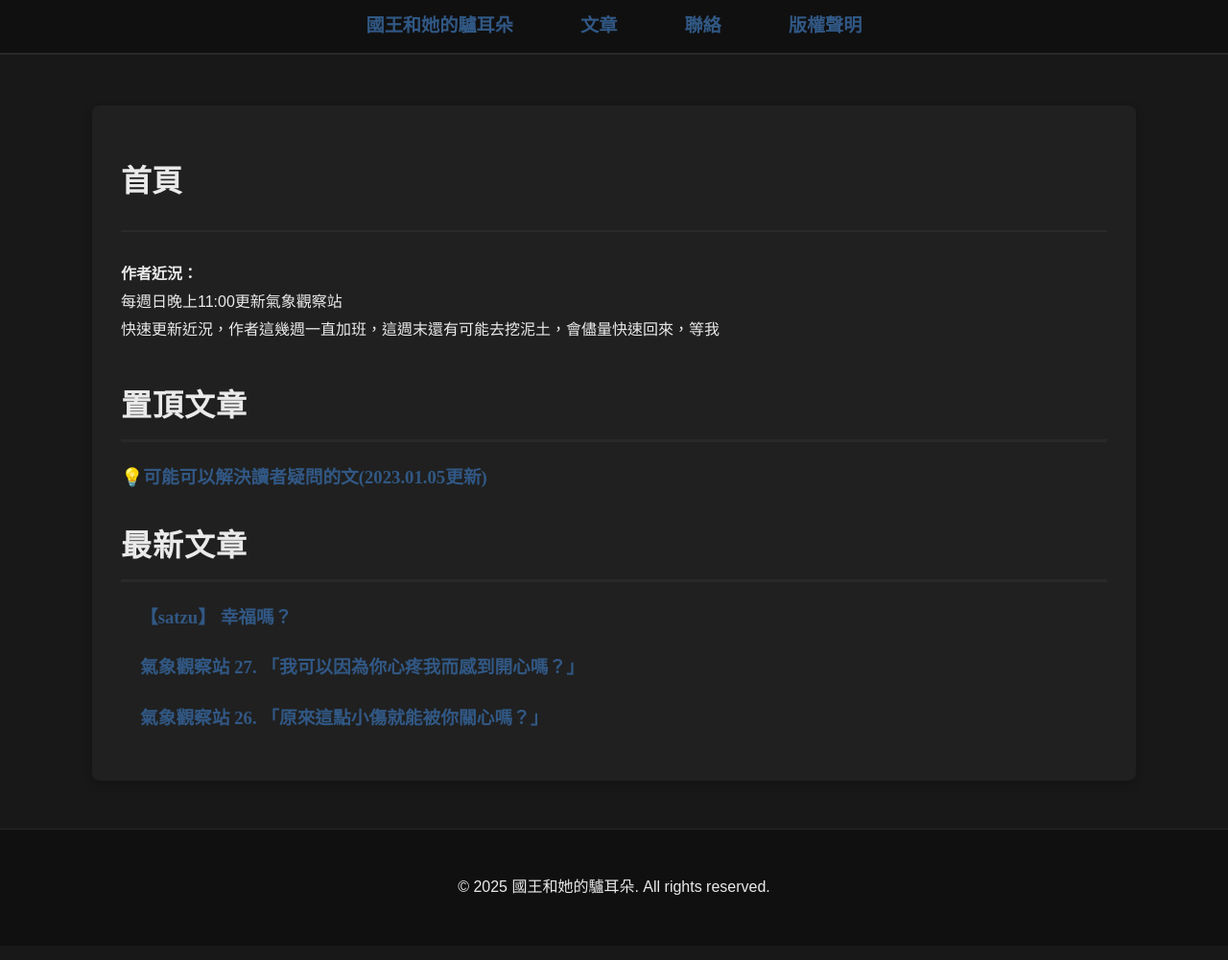
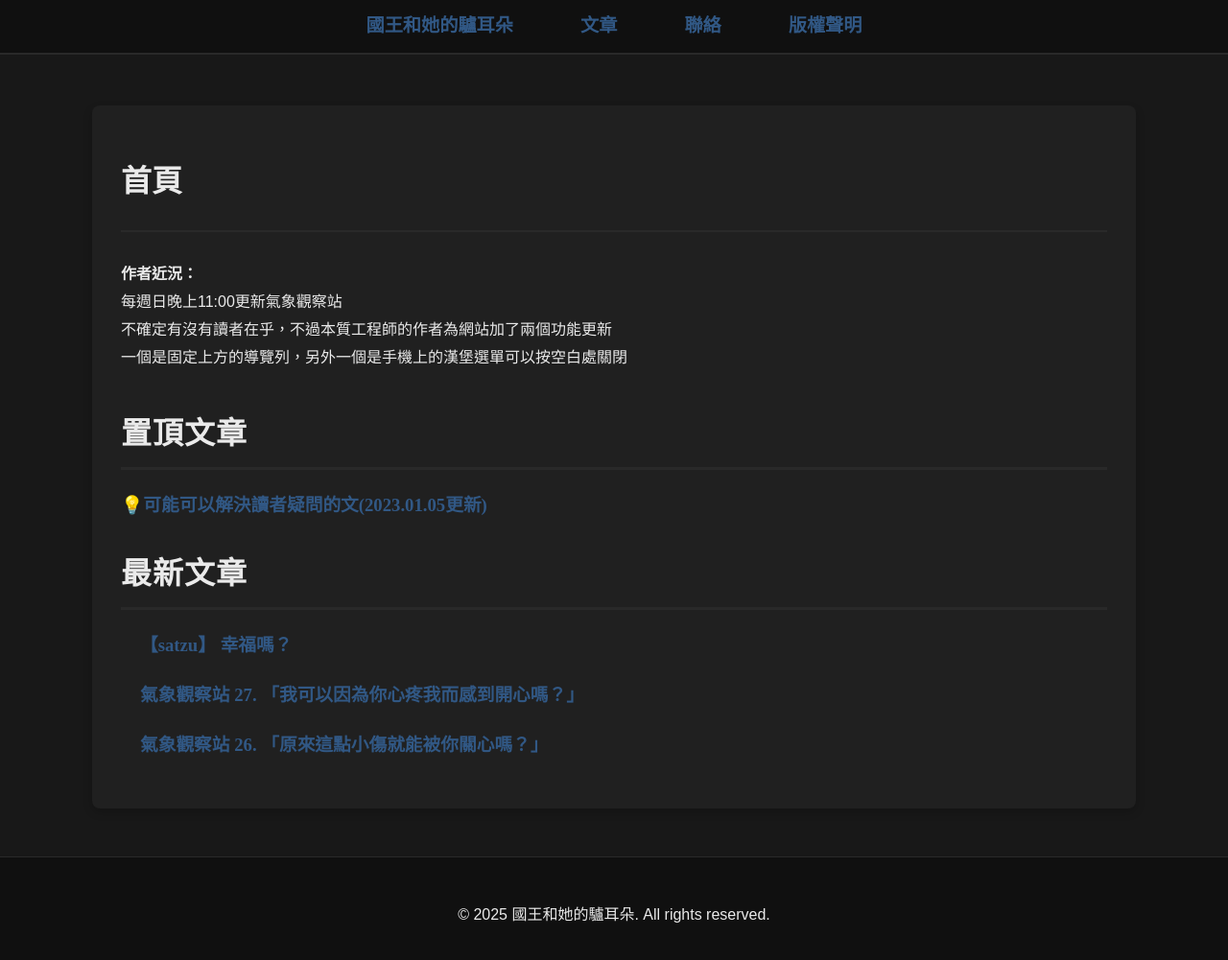
Before and after one commit to thekingwithdonkeyears/website, a Jekyll site: the page built from index.html, in a window 1280 px wide and 1015 px high. Shown: the top 1001 px of the window at 96% size. Built offline with Jekyll 4.4.1, drawn with Linux system fonts in a browser that asks for light colours; the list of posts is cut into pages by our own code.

Commit message:
tell people that I updated the nav bar

```diff
--- a/index.html
+++ b/index.html
@@ -10,7 +10,7 @@ permalink: "/"
 </header>
 
 <section>
-    <p><strong>作者近況：</strong><br>每週日晚上11:00更新氣象觀察站<br>快速更新近況，作者這幾週一直加班，這週末還有可能去挖泥土，會儘量快速回來，等我</p>
+    <p><strong>作者近況：</strong><br>每週日晚上11:00更新氣象觀察站<br>不確定有沒有讀者在乎，不過本質工程師的作者為網站加了兩個功能更新<br>一個是固定上方的導覽列，另外一個是手機上的漢堡選單可以按空白處關閉</p>
 </section>
 
 <section>
```
